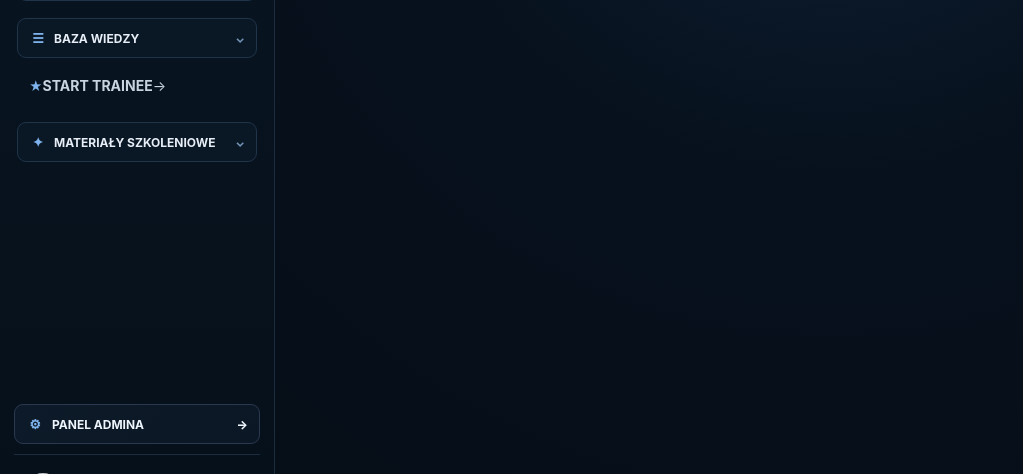
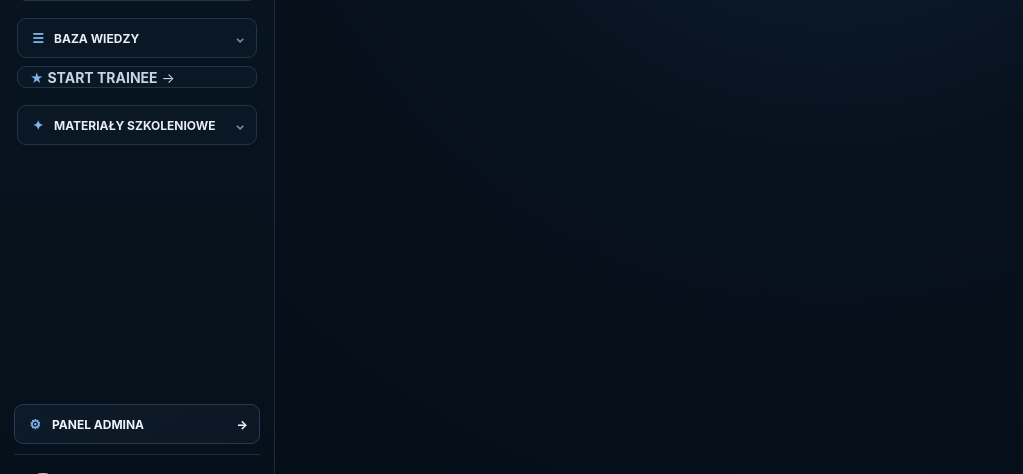
Before and after one commit to awokrole/usms-web-panel, a Flask app: page /akta in a window 1280 px wide. Shown: the part 263-737 px from the top of the page, without its empty margins (0-1023 px from the left). Run offline with Flask 3, Linux system fonts and the light colour scheme; the visitor is signed in with stand-in values (Sample User, id 1); data that the repository does not hold is empty; some libraries are stand-ins or nearby versions.

Commit message:
Add files via upload

```diff
--- a/templates/base.html
+++ b/templates/base.html
@@ -41,7 +41,13 @@
                 </div>
             </details>
 
-            <a href="{{ url_for('trainee_start') }}" class="side-direct-link trainee-side-direct {% if request.endpoint == 'trainee_start' %}active{% endif %}"><span class="side-panel-icon">★</span><strong>START TRAINEE</strong><span class="side-direct-arrow">→</span></a>
+            <div class="side-panel trainee-direct-panel {% if request.endpoint == 'trainee_start' %}active{% endif %}">
+                <a href="{{ url_for('trainee_start') }}" class="trainee-direct-link">
+                    <span class="side-panel-icon trainee-direct-icon">★</span>
+                    <strong>START TRAINEE</strong>
+                    <span class="side-direct-arrow">→</span>
+                </a>
+            </div>
 
             <details class="side-panel" {% if request.endpoint in ['training_haw','training_ro','training_nli','training_sv','training_kpp','training_szpia'] %}open{% endif %}>
                 <summary><span class="side-panel-icon">✦</span><strong>MATERIAŁY SZKOLENIOWE</strong><span class="chevron">⌄</span></summary>
```
